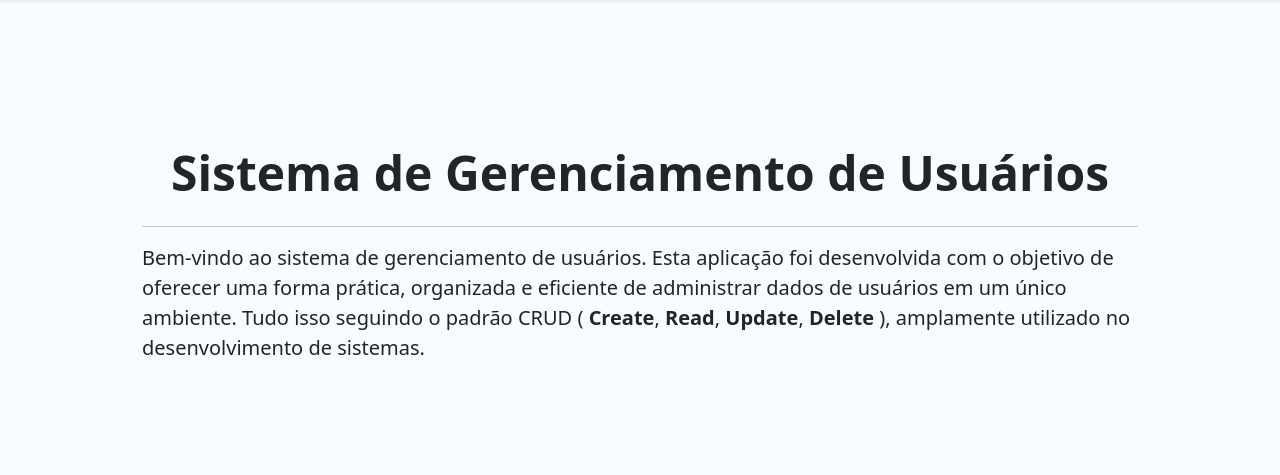
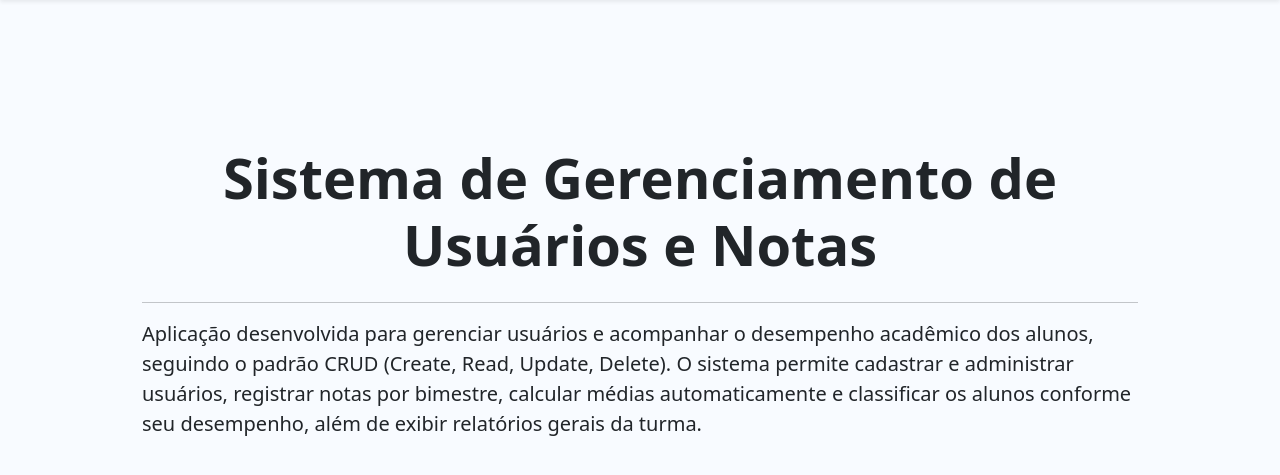
Before and after one commit to Emilly12321/Crud_simples, a PHP site: page / in a window 1280 px wide. Shown: the part 56-531 px from the top of the page. Run offline with PHP 8.4, Linux system fonts and the light colour scheme.

Commit message:
fix: text home

```diff
--- a/View/index.php
+++ b/View/index.php
@@ -32,12 +32,14 @@
             <div class="p-5 mb-4">
                 <div class="container-fluid py-5">
 
-                <h1 class="display-5 fw-bold text-center pb-2">Sistema de Gerenciamento de Usuários</h1>
+                <h1 class="display-4 fw-bold text-center pb-2">Sistema de Gerenciamento de Usuários e Notas</h1>
 
                 <hr>
 
                 <p class="col-md-8 fs-5 w-auto text-justify">
-                    Bem-vindo ao sistema de gerenciamento de usuários. Esta aplicação foi desenvolvida com o objetivo de oferecer uma forma prática, organizada e eficiente de administrar dados de usuários em um único ambiente. Tudo isso seguindo o padrão CRUD ( <strong>Create</strong>, <strong>Read</strong>, <strong>Update</strong>, <strong>Delete</strong> ), amplamente utilizado no desenvolvimento de sistemas.
+                    Aplicação desenvolvida para gerenciar usuários e acompanhar o desempenho acadêmico dos alunos, seguindo o padrão CRUD (Create, Read, Update, Delete).
+
+                    O sistema permite cadastrar e administrar usuários, registrar notas por bimestre, calcular médias automaticamente e classificar os alunos conforme seu desempenho, além de exibir relatórios gerais da turma.
 
                 </p>
 
```
